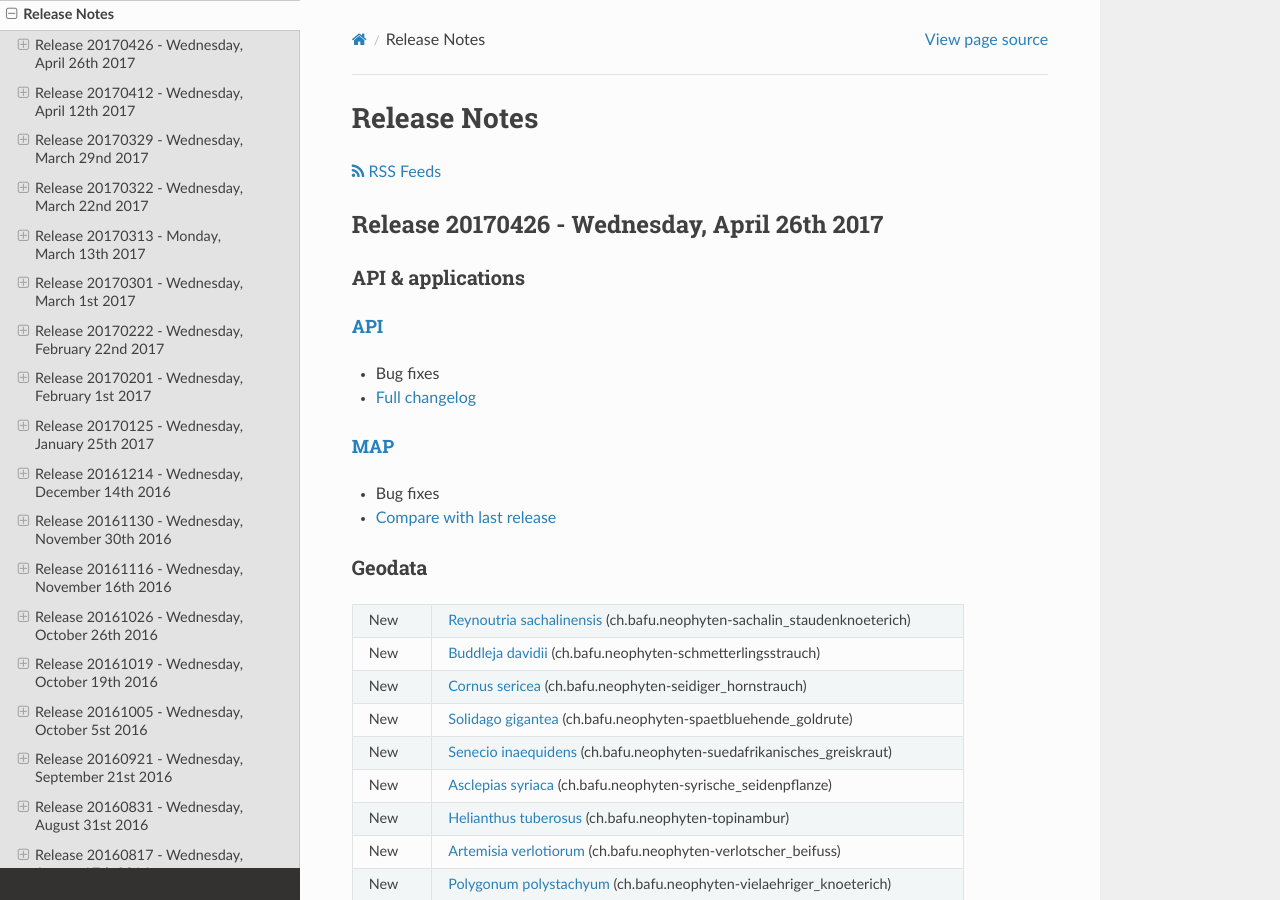
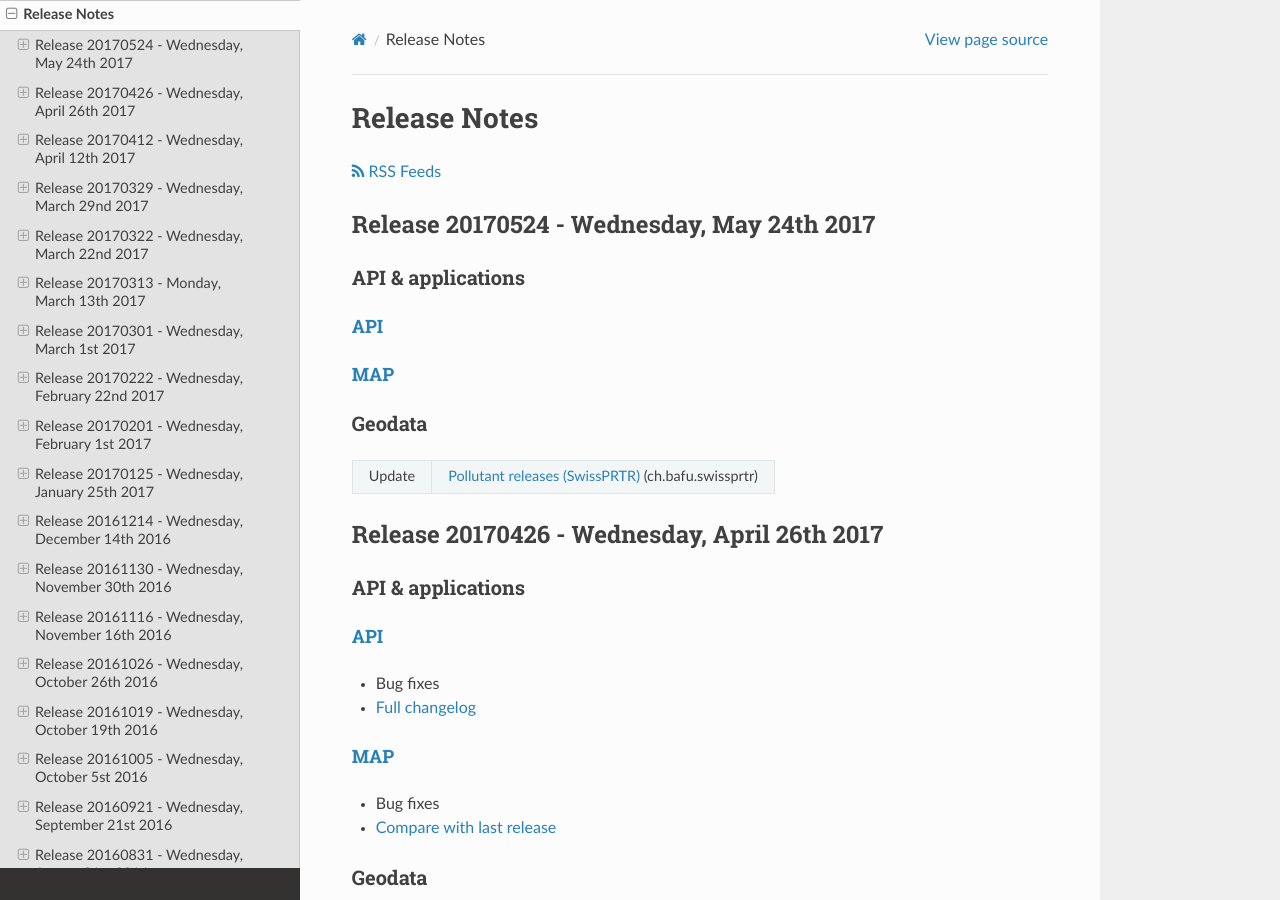
Before and after one commit to swisstopo-test/doc-chsdi3, a Sphinx documentation site: the page built from source/releasenotes/index.rst, in a window 1280 px wide and 900 px high. Built offline with Sphinx 7.4.7 and the Read the Docs theme 2.0.0, drawn with Linux system fonts in a browser that asks for light colours.

Commit message:
add update of layer swissprtr

```diff
--- a/source/releasenotes/index.rst
+++ b/source/releasenotes/index.rst
@@ -13,6 +13,28 @@ Release Notes
 .. raw:: html
 
     <p><a class="reference external" href="rss2.xml"> <i class="fa fa-rss"> RSS Feeds </i></a></p>
+
+.. _releasenotes_20170524:
+   *******
+
+Release 20170524 - Wednesday, May 24th 2017
+---------------------------------------------
+
+API & applications
+******************
+
+`API <//api3.geo.admin.ch>`__
+'''''''''''''''''''''''''''''
+
+`MAP <//map.geo.admin.ch>`__
+'''''''''''''''''''''''''''''
+
+Geodata
+*******
++--------+--------------------------------------------------------------------------------------------------------+
+| Update | `Pollutant releases (SwissPRTR) <//map.geo.admin.ch/?layers=ch.bafu.swissprtr>`__ (ch.bafu.swissprtr)  |
++--------+--------------------------------------------------------------------------------------------------------+
+
 
 .. _releasenotes_20170426:
    *******
```
